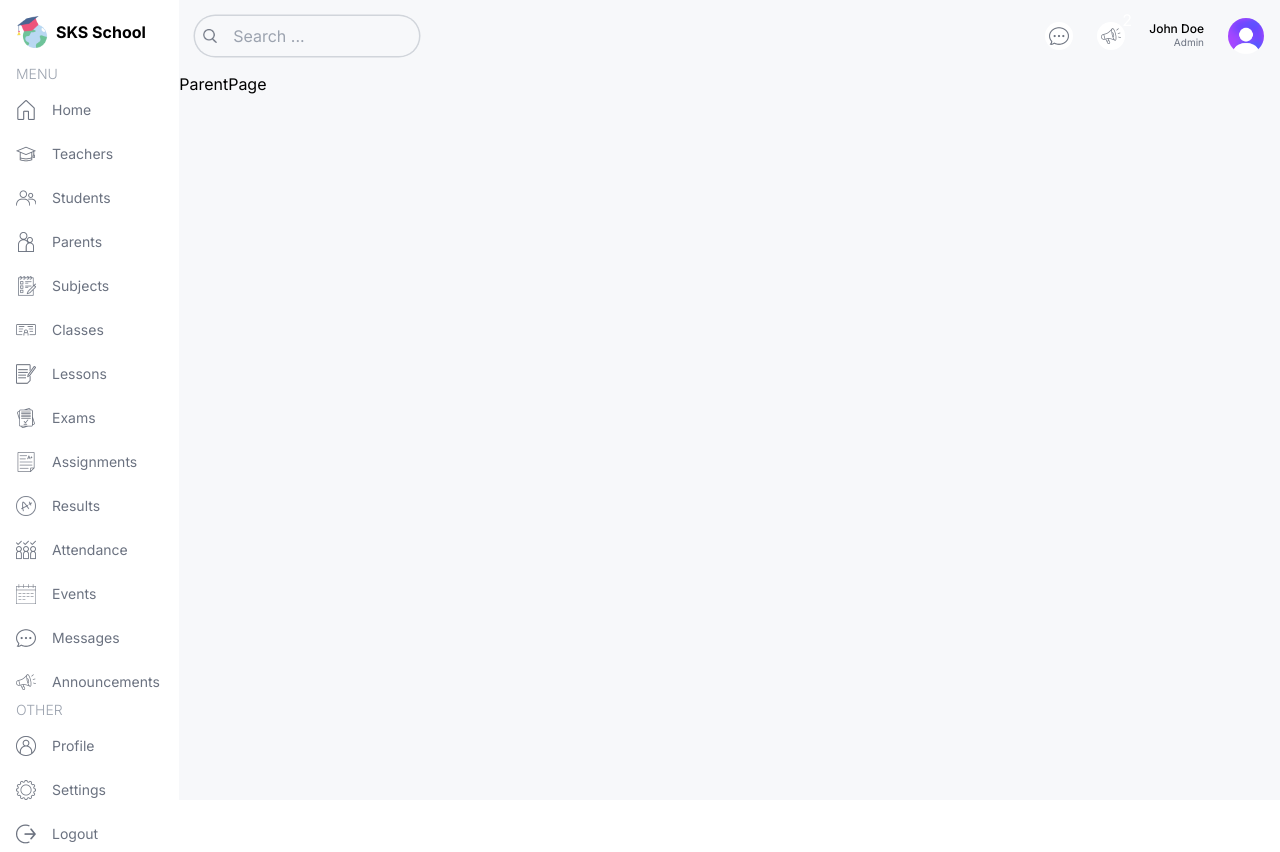
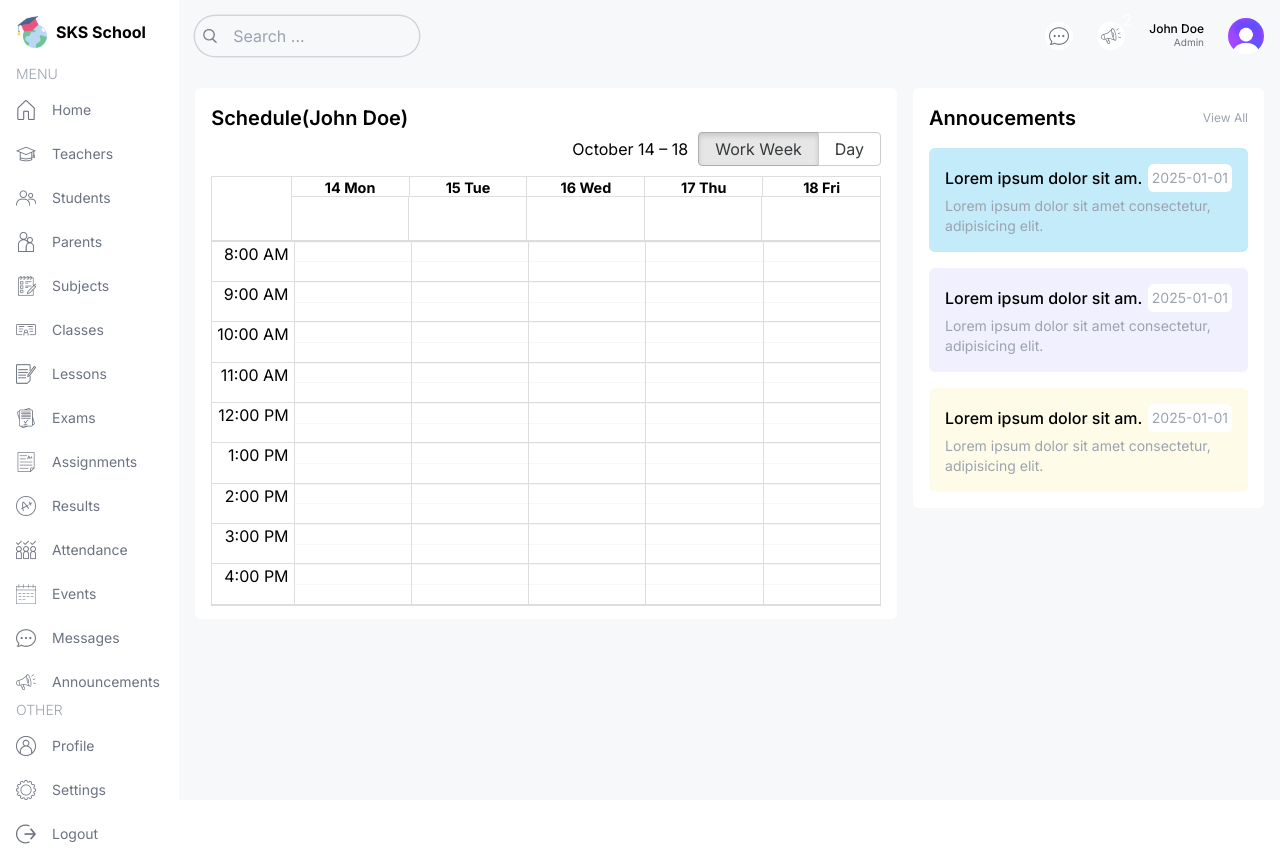
Before and after one commit to chuadharysagar/SchoolManagent-nextjs, a Next.js app in the folder Dashboard-ui/: page /parent in a window 1280 px wide. Built offline with nearby package versions, Linux system fonts and the light colour scheme.

Commit message:
parent inittail dashboard added

```diff
--- a/Dashboard-ui/src/app/(dashboard)/parent/page.tsx
+++ b/Dashboard-ui/src/app/(dashboard)/parent/page.tsx
@@ -1,8 +1,25 @@
 import React from 'react'
+import Annoucement from '@/components/Annoucement';
+import BigCalendar from '@/components/Bigcalender';
 
 const ParentPage = () => {
   return (
-    <div>ParentPage</div>
+    <div className='p-4 flex gap-4 flex-col xl:flex-row flex-1'>
+      {/* left */}
+      <div className='w-full xl:w-2/3'>
+        <div className='h-full bg-white p-4 rounded-md'>
+          <h1 className='text-xl font-semibold'>Schedule(John Doe)</h1>
+
+           {/* big calder to show all the schedules */}
+           <BigCalendar/>
+
+        </div>
+      </div>
+      {/* right  */}
+      <div className='w-full xl:w-1/3 flex flex-col gap-8'>
+        <Annoucement />
+      </div>
+    </div>
   )
 }
 
```
